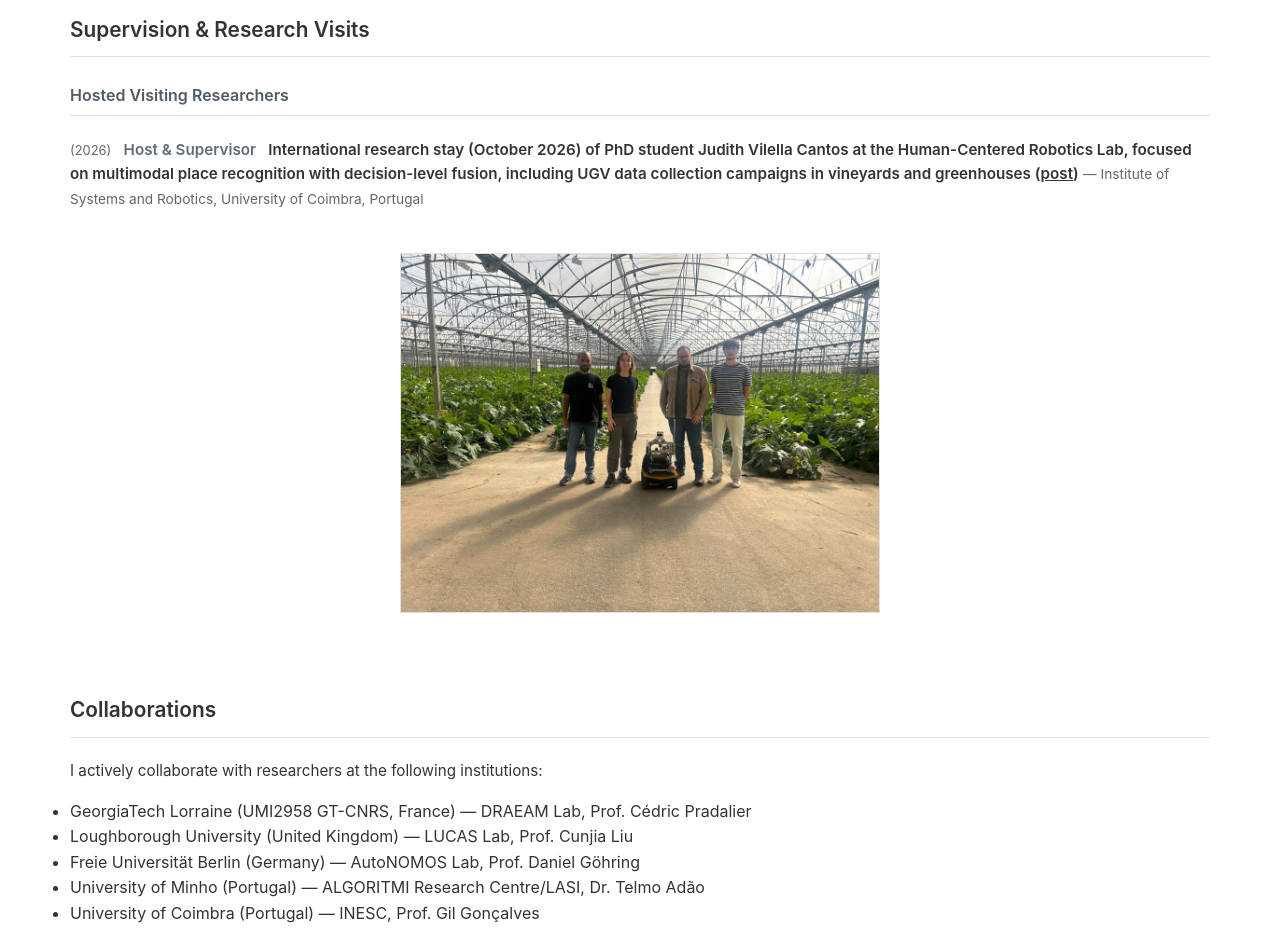
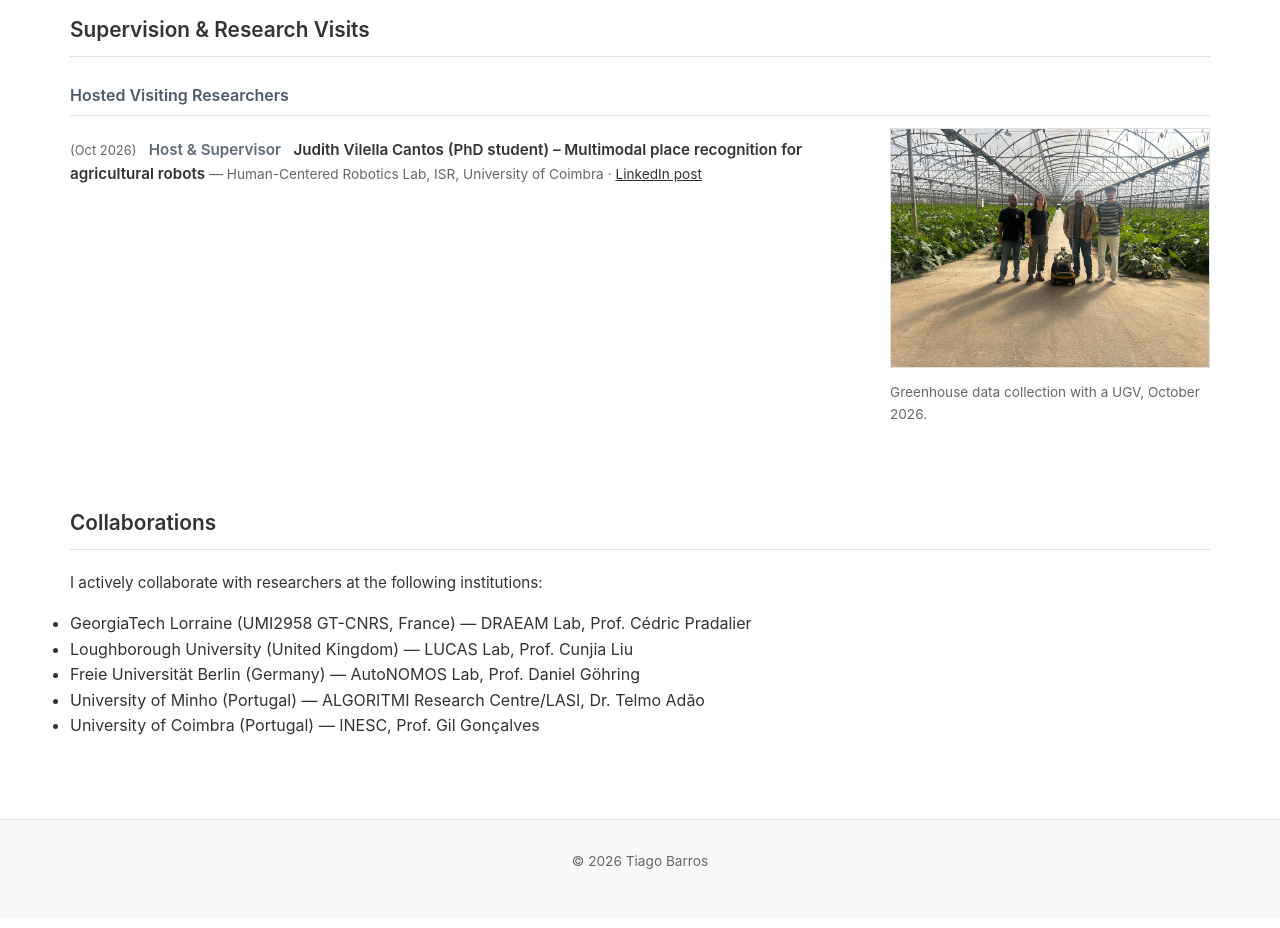
Before and after one commit to Cybonic/tbarros-research-profile, a plain HTML site: page index.html in a window 1280 px wide. Shown: the part 6380-7308 px from the top of the page. Drawn offline with Linux system fonts and the light colour scheme.

Commit message:
Shorten research visit entry and place photo beside text
Co-Authored-By: Claude Opus 5.5 <noreply@anthropic.com>

```diff
--- a/index.html
+++ b/index.html
@@ -467,18 +467,20 @@
 
                 <div class="talks-role talks-role--organizer">
                     <h3>Hosted Visiting Researchers</h3>
-                    <div class="talks-list">
-                        <div class="talk-entry">
-                            <span class="talk-year">(2026)</span>
-                            <span class="talk-role-label">Host &amp; Supervisor</span>
-                            <span class="talk-title">International research stay (October 2026) of PhD student Judith Vilella Cantos at the Human-Centered Robotics Lab, focused on multimodal place recognition with decision-level fusion, including UGV data collection campaigns in vineyards and greenhouses (<a href="https://lnkd.in/p/eVWAg9Pn" target="_blank">post</a>)</span>
-                            <span class="talk-location">Institute of Systems and Robotics, University of Coimbra, Portugal</span>
+                    <div style="display: flex; flex-wrap: wrap; gap: 1.5rem; align-items: flex-start;">
+                        <div class="talks-list" style="flex: 1 1 320px;">
+                            <div class="talk-entry">
+                                <span class="talk-year">(Oct 2026)</span>
+                                <span class="talk-role-label">Host &amp; Supervisor</span>
+                                <span class="talk-title">Judith Vilella Cantos (PhD student) – Multimodal place recognition for agricultural robots</span>
+                                <span class="talk-location">Human-Centered Robotics Lab, ISR, University of Coimbra · <a href="https://lnkd.in/p/eVWAg9Pn" target="_blank">LinkedIn post</a></span>
+                            </div>
                         </div>
+                        <figure style="flex: 0 1 320px; margin: 0;">
+                            <img src="assets/images/judith_greenhouse.jpg" alt="Greenhouse data collection with a UGV at ISR-UC" loading="lazy" style="width: 100%; height: auto; border: 1px solid #e0e0e0;" />
+                            <figcaption style="font-size: 0.85em; color: #666666; margin-top: 0.4rem;">Greenhouse data collection with a UGV, October 2026.</figcaption>
+                        </figure>
                     </div>
-                </div>
-
-                <div style="margin-top: 2rem; display: flex; justify-content: center;">
-                    <img src="assets/images/judith_greenhouse.jpg" alt="Greenhouse data collection campaign with a UGV during a research visit at ISR-UC" loading="lazy" style="max-width: 480px; width: 100%; height: auto; border: 1px solid #e0e0e0;" />
                 </div>
             </section>
 
```
